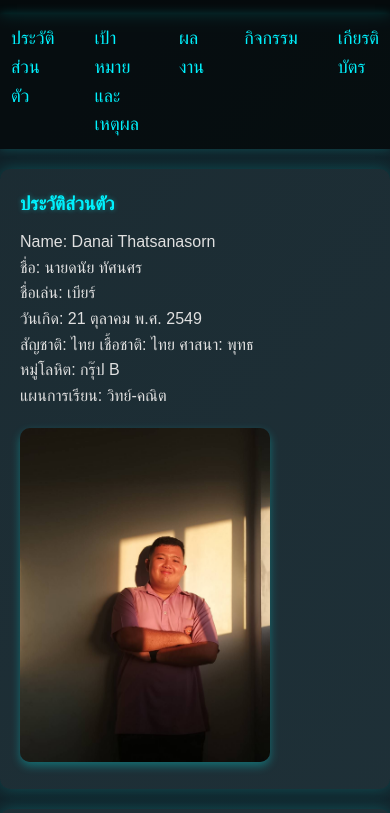
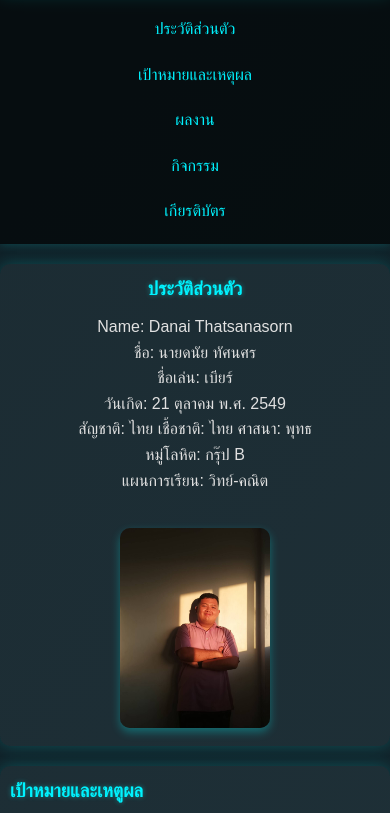
Before and after one commit to mrdanaita-arch/MyPortfolio, a plain HTML site: page index.html in a window 390 px wide. Shown: the part 90-903 px from the top of the page. Drawn offline with Linux system fonts and the light colour scheme.

Commit message:
Update style.css

```diff
--- a/style.css
+++ b/style.css
@@ -188,4 +188,47 @@ text-shadow: 0 0 5px rebeccapurple;
 
 .contitle{
   object-fit: cover;
+
 }
+/* ขนาดหน้าจอเล็กกว่า 768px (มือถือ) */
+@media (max-width: 768px) {
+  nav ul {
+    flex-direction: column;
+    align-items: center;
+    padding: 10px 0;
+  }
+
+  nav ul li {
+    margin: 10px 0;
+  }
+
+  .maincon {
+    flex-direction: column;
+    text-align: center;
+  }
+
+  .maincon img {
+    width: 150px;
+    margin-top: 15px;
+  }
+
+  section {
+    padding: 10px;
+  }
+}
+
+/* ขนาดหน้าจอเล็กกว่า 480px (มือถือจอเล็ก) */
+@media (max-width: 480px) {
+  header h1 {
+    font-size: 1.8rem;
+  }
+
+  nav ul li a {
+    font-size: 16px;
+  }
+
+  img {
+    width: 100%;
+    height: auto;
+  }
+}
```
